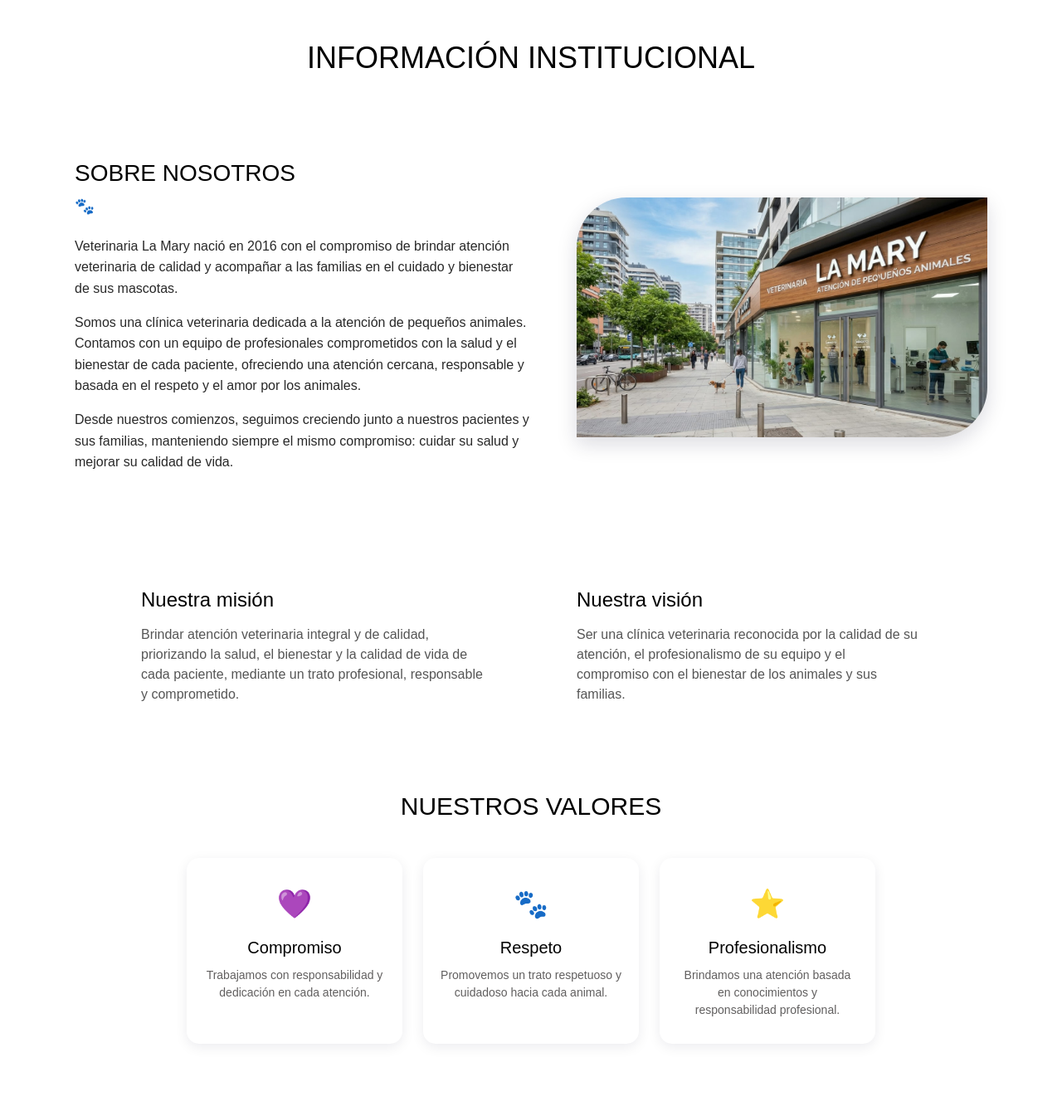
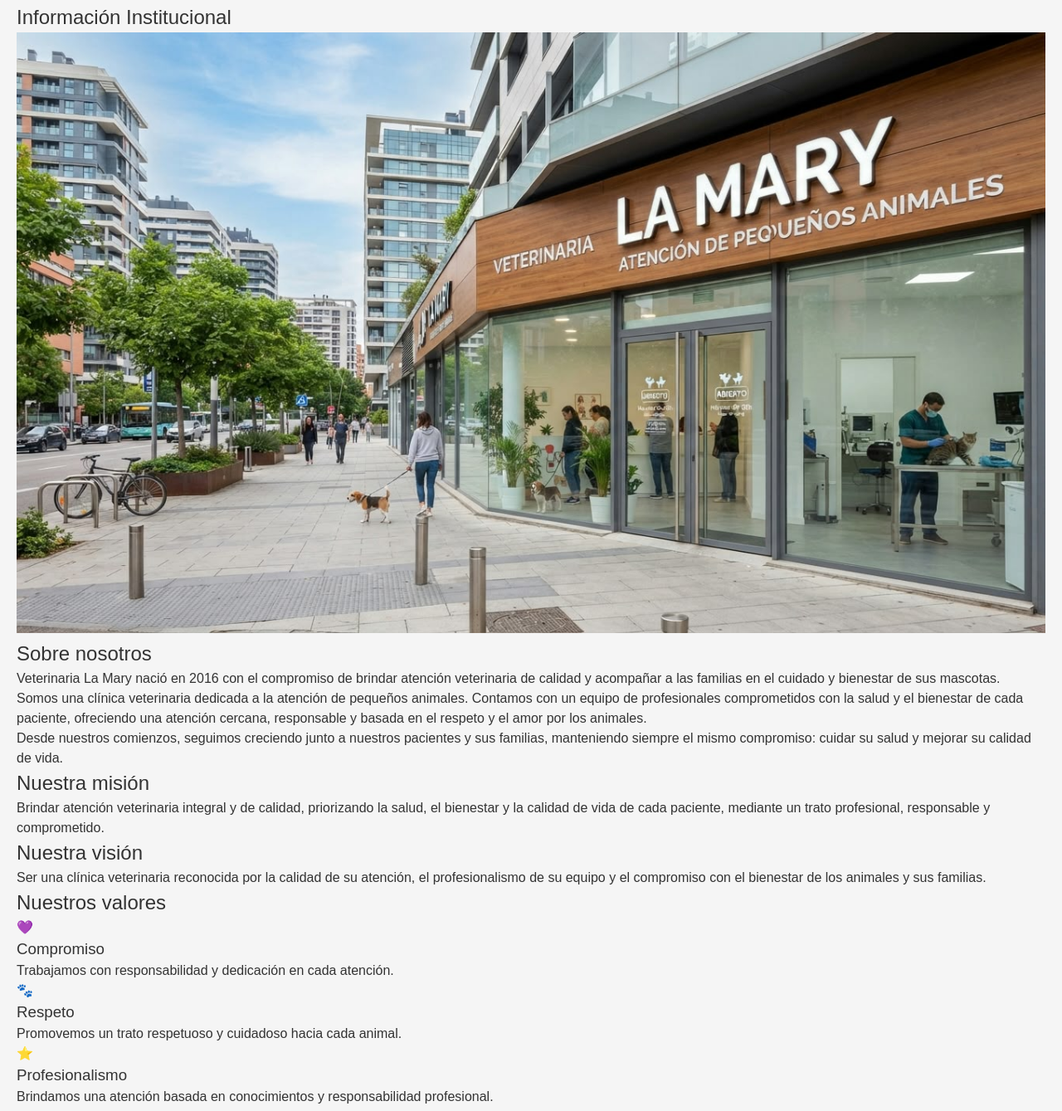
Before and after one commit to munozbrisa110-source/Veterinaria_2026, a website built with Vite: page institucional.html in a window 1280 px wide. Shown: the part 181-1520 px from the top of the page at 83% size. Built offline with nearby package versions, Linux system fonts and the light colour scheme; a web font is replaced by a local one.

Commit message:
4 sept 2026, 23:33

```diff
--- a/estilos/institucional.css
+++ b/estilos/institucional.css
@@ -1,191 +1,6 @@
-/* ==========================================================================
-   ESTILOS INSTITUCIONAL - Veterinaria La Mary (Unificado con base.css)
-   ========================================================================== */
-
-/* Fondo general de la página institucional */
 .pagina-institucional {
-    background: linear-gradient(
-        135deg,
-        var(--color-fondo-suave3),
-        var(--color-fondo-suave2)
-    );
-    padding: 60px 20px;
+    background-color: #f5f5f5;
+    font-family: Arial, sans-serif;
+    color: #333;
+    padding: 20px;
 }
-
-/* Título principal */
-.titulo-institucional {
-    text-align: center;
-    font-family: var(--font-titulo);
-    color: var(--color-fondo-fuerte2);
-    font-size: 36px;
-    margin-bottom: 55px;
-    text-transform: uppercase;
-}
-
-/* Línea después del título principal */
-.titulo-institucional::after {
-    content: "";
-    display: block;
-    width: 70px;
-    height: 4px;
-    background-color: var(--color-fondo-suave1);
-    margin: 12px auto 0;
-    border-radius: 5px;
-}
-
-/* SECCIÓN: SOBRE NOSOTROS */
-.sobre-nosotros {
-    display: flex;
-    align-items: center;
-    gap: 55px;
-    max-width: 1100px;
-    margin: 0 auto 75px;
-    padding: 20px 0;
-}
-
-/* Texto sobre nosotros (Izquierda) */
-.texto-sobre-nosotros {
-    width: 50%;
-    order: 1;
-}
-
-.texto-sobre-nosotros h2 {
-    font-family: var(--font-titulo);
-    color: var(--color-fondo-fuerte2);
-    font-size: 28px;
-    margin-top: 0;
-    margin-bottom: 20px;
-    text-transform: uppercase;
-}
-
-/* Huellita decorativa debajo de Sobre Nosotros */
-.texto-sobre-nosotros h2::after {
-    content: " 🐾";
-    display: block;
-    font-size: 1.2rem;
-    margin-top: 5px;
-    color: var(--color-fondo-suave1);
-}
-
-.texto-sobre-nosotros p {
-    font-family: var(--font-texto);
-    color: #292929;
-    line-height: 1.6;
-    margin-bottom: 15px;
-}
-
-/* Imagen (Derecha con corte asimétrico) */
-.imagen-institucional {
-    width: 45%;
-    order: 2;
-    text-align: right;
-}
-
-.imagen-institucional img {
-    width: 100%;
-    max-height: 380px;
-    object-fit: cover;
-    border-radius: 60px 0px 60px 0px;
-    box-shadow: 0 8px 25px rgba(13, 11, 47, 0.15);
-}
-
-/* SECCIÓN: MISIÓN Y VISIÓN */
-.mision-vision {
-    display: flex;
-    gap: 50px;
-    max-width: 1000px;
-    margin: 0 auto 75px;
-}
-
-/* Bloques de misión y visión */
-.bloque-institucional {
-    flex: 1;
-    padding: 25px 30px;
-    background-color: rgba(255, 255, 255, 0.6); /* Transparencia para leer cómodo sobre el degradado */
-    border-left: 5px solid var(--color-fondo-suave1);
-    border-radius: 4px 15px 15px 4px;
-}
-
-.bloque-institucional h2 {
-    font-family: var(--font-titulo);
-    color: var(--color-texto-oscuro1);
-    margin-top: 0;
-    margin-bottom: 12px;
-}
-
-.bloque-institucional p {
-    font-family: var(--font-texto);
-    color: #555555;
-    line-height: 1.5;
-}
-
-
-/* SECCIÓN: VALORES */
-.valores {
-    max-width: 1000px;
-    margin: 0 auto;
-    padding-bottom: 40px;
-}
-
-.valores > h2 {
-    text-align: center;
-    font-family: var(--font-titulo);
-    color: var(--color-texto-oscuro1);
-    font-size: 30px;
-    margin-bottom: 40px;
-    text-transform: uppercase;
-}
-
-/* Contenedor de valores */
-.contenedor-valores {
-    display: flex;
-    justify-content: center;
-    gap: 25px;
-    flex-wrap: wrap;
-}
-
-/* Tarjetas */
-.card-valor {
-    width: 260px;
-    padding: 30px 20px;
-    background-color: #ffffff;
-    text-align: center;
-    border-radius: 15px;
-    box-shadow: 0 4px 15px rgba(13, 11, 47, 0.08);
-}
-
-/* Iconos */
-.icono-valor {
-    font-size: 34px;
-    margin-bottom: 12px;
-}
-
-/* Títulos */
-.card-valor h3 {
-    font-family: var(--font-titulo);
-    color: var(--color-texto-oscuro1);
-    font-size: 20px;
-    margin: 8px 0;
-}
-
-/* Texto */
-.card-valor p {
-    font-family: var(--font-texto);
-    color: #615f5f;
-    font-size: 14px;
-    line-height: 1.5;
-}
-
-/* EFECTOS HOVER Y ANIMACIONES */
-.bloque-institucional,
-.card-profesional,
-.card-valor {
-    transition: transform 0.3s ease, box-shadow 0.3s ease;
-}
-
-.bloque-institucional:hover,
-.card-profesional:hover,
-.card-valor:hover {
-    transform: translateY(-5px);
-    box-shadow: 0 8px 25px rgba(8, 3, 111, 0.18);
-}
```
